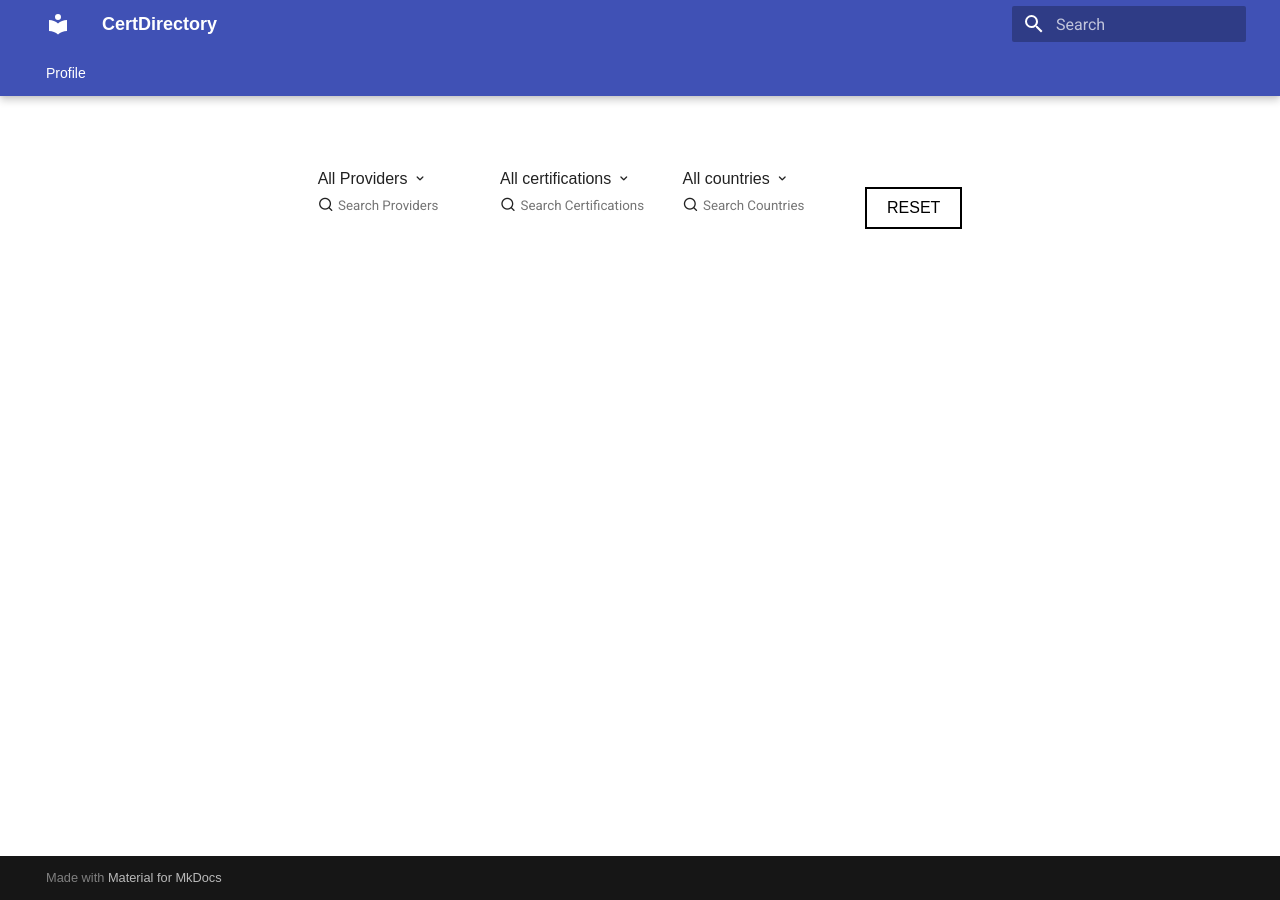
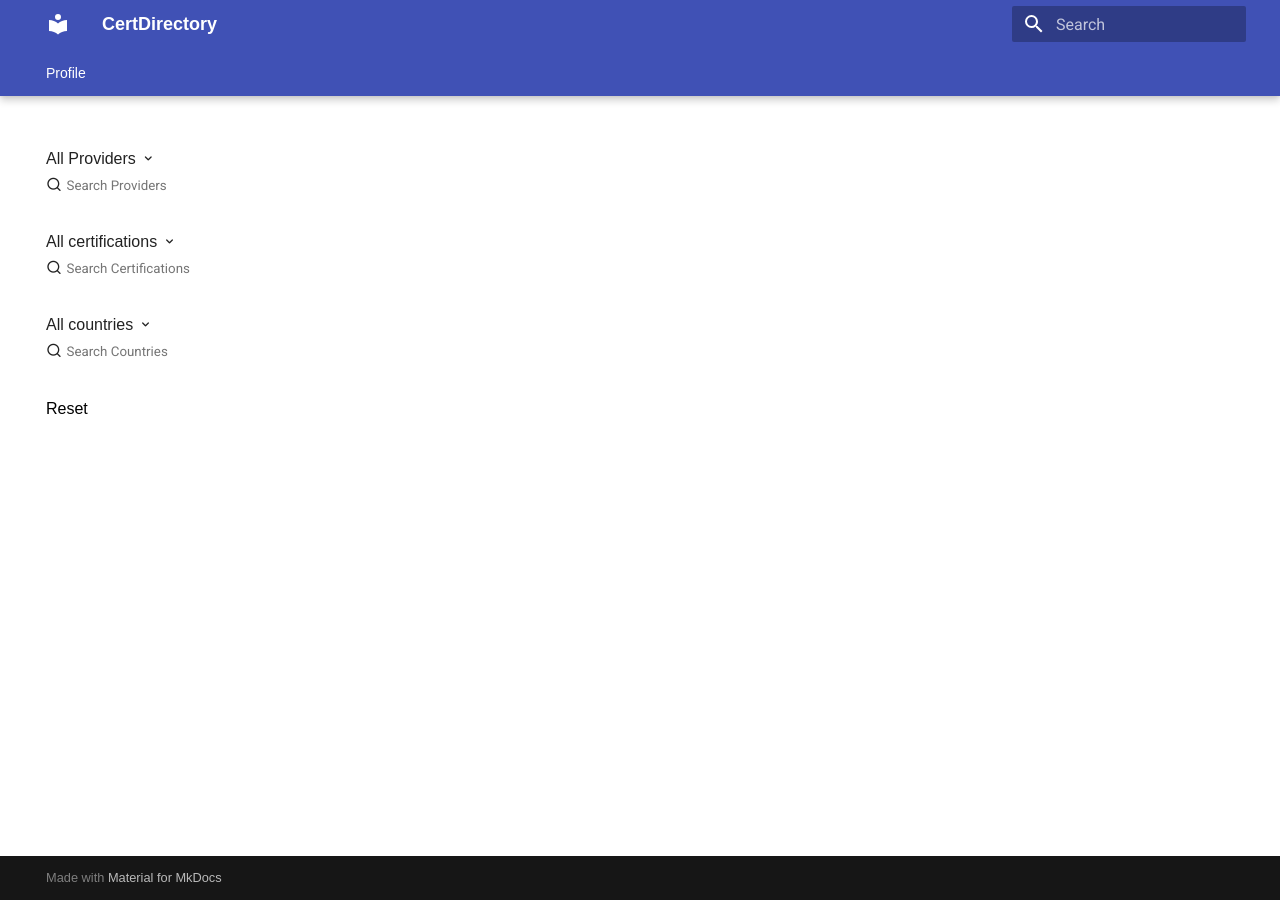
Before and after one commit to ex-offenders/certsdirectory, an MkDocs documentation site: the page built from docs/profiles.md, in a window 1280 px wide. Built offline with MkDocs 1.6.1 and Material for MkDocs 9.7.7, drawn with Linux system fonts in a browser that asks for light colours.

Commit message:
refactor profiles css file

```diff
--- a/docs/assets/css/profiles.css
+++ b/docs/assets/css/profiles.css
@@ -3,23 +3,6 @@
     padding: 0;
     box-sizing: border-box;
     font-family: "Poppins", sans-serif;
-}
-
-.check-box-section {
-    margin-top: 20px;
-    display: flex;
-    justify-content: center;
-    align-items: center;
-    flex-wrap: wrap;
-    flex-grow: 1;
-    gap: 10px;
-}
-
-#reset{
-    border: 2px solid #000;
-    color: #000;
-    text-transform: uppercase;
-    padding: 10px 20px;
 }
 
 /* Profile Card Styles */
@@ -36,7 +19,7 @@
 
 .wrap {
     display: flex;
-    justify-content: space-evenly;
+    justify-content: flex-start;
     align-items: center;
     width: 100%;
     gap: 24px;
@@ -280,33 +263,6 @@
     overflow-y: auto;
 }
 
-.certifications{
-    display: flex;
-    flex-direction: column;
-    justify-content: flex-start;
-    align-items: flex-start;
-}
-
-.certifications >  h3{
-    font-size: 15px;
-    font-family: "Poppins", sans-serif;
-    font-weight: 700 !important;
-    margin: 15px 0 0 !important;
-}
-/* CERTIFICATION STYLES */
-.certifications>ul {
-    list-style-type: none;
-    list-style: none;
-    margin: 10px 0px !important;
-    font-size: 14px;
-    line-height: 1.6;
-    font-family: "Poppins", sans-serif;
-    font-weight: 400;
-}
-.certifications>ul li {
-    margin-left: 0px !important;
-}
-
 /* Media Queries for Responsiveness
 
 /* mobile view */
@@ -347,11 +303,11 @@
         font-size: 12px;
     }
 
-    .certifications{
+    /* .certifications{
         display: flex;
         justify-content: center;
         align-items: center;
-    }
+    } */
 }
 
 /* For medium screens (tablets) */
```
